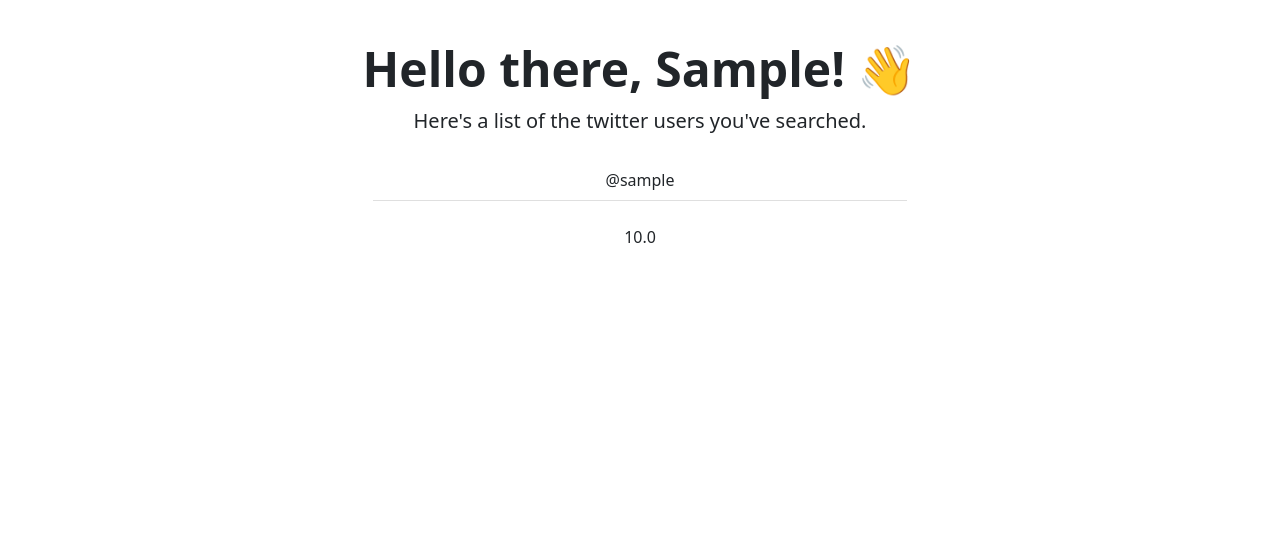
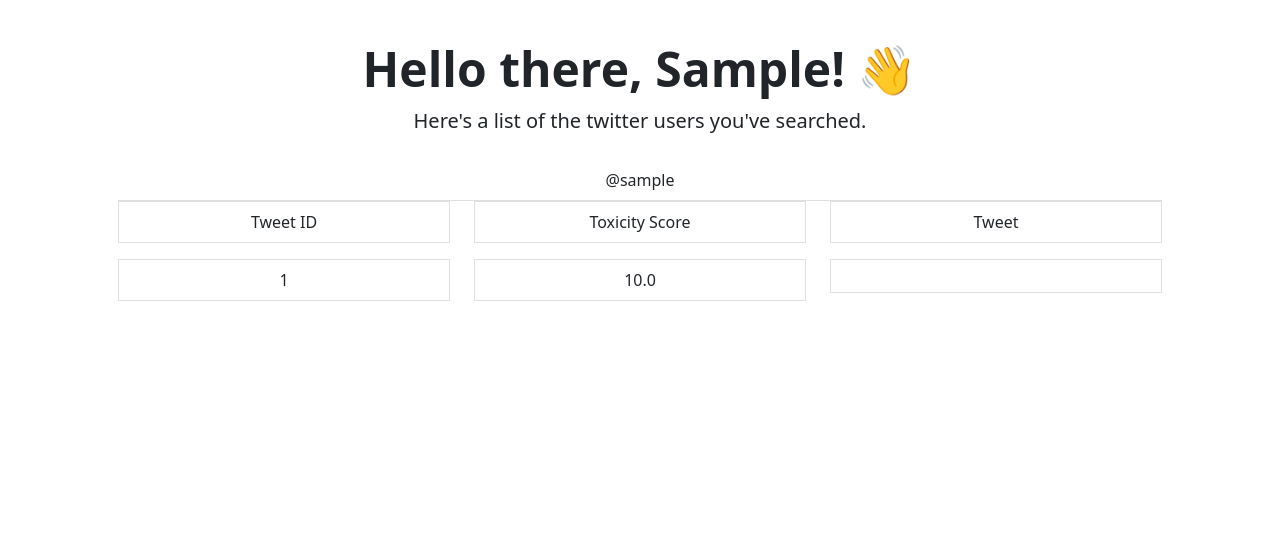
Before and after one commit to franciscojavierarceo/twitter-scan, a Django app: page /results/ in a window 1280 px wide. Shown: the part 145-702 px from the top of the page. Run offline with Django 3.2, Linux system fonts and the light colour scheme; a user stored in the database is signed in; tables that the repository leaves empty hold one stand-in row (values such as "Sample post"); some libraries are stand-ins or nearby versions.

Commit message:
uploading existing template

```diff
--- a/authorization/templates/authorization/results.html
+++ b/authorization/templates/authorization/results.html
@@ -2,20 +2,43 @@
 
 {% block maincontent %}
 
-    <div class="col-lg-6 mx-auto">
+    <div class="container">
     <script async src="https://platform.twitter.com/widgets.js" charset="utf-8"></script>
 
         <p class="lead mb-4">Here's a list of the twitter users you've searched.</p>
         <ol class="list-group list-group-flush">
             {% for row in results %}
             <li class="list-group-item"> @{{ row.twitter_username }} </li>
+                <div class="row mb-3">
+                    <tr>
+                    <div class="col-md-4 themed-grid-col">
+                        <li class="list-group-item text-bf">Tweet ID</li>
+                    </div>
+                    <div class="col-md-4 themed-grid-col">
+                        <li class="list-group-item">Toxicity Score</li>
+                    </div>
+                    <div class="col-md-4 themed-grid-col">
+                        <li class="list-group-item">Tweet</li>
+                    </div>
+                    </tr>
+                </div>
+                <div class="row mb-3">
                 {% for tweet in tweets %}
-                <blockquote class="twitter-tweet">
-                    <a href="https://twitter.com/x/status/{{tweet.tweet_id}}"></a>
-                </blockquote>
-
-                <li class="list-group-item">{{tweet.toxicity_score}}</li>
+                    <div class="col-md-4 themed-grid-col">
+                        <li class="list-group-item">{{tweet.tweet_id}}</li>
+                    </div>
+                    <div class="col-md-4 themed-grid-col">
+                        <li class="list-group-item">{{tweet.toxicity_score}}</li>
+                    </div>
+                    <div class="col-md-4 themed-grid-col">
+                        <li class="list-group-item">
+                            <blockquote class="twitter-tweet">
+                                <a href="https://twitter.com/x/status/{{tweet.tweet_id}}"></a>
+                            </blockquote>
+                        </li>
+                    </div>
                 {% endfor %}
+                </div>
             {% endfor %}
         </ol>
     </div>
```
